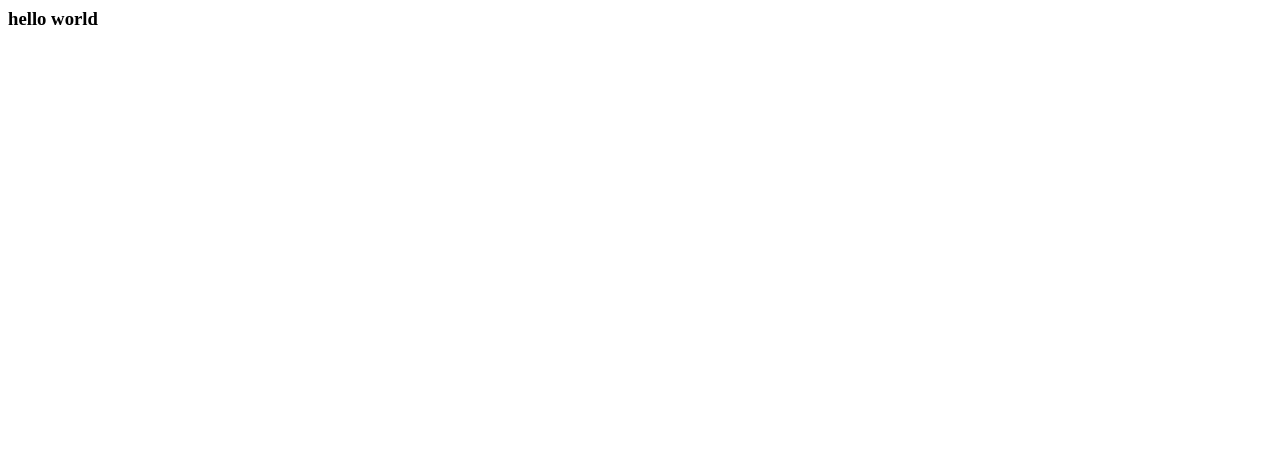
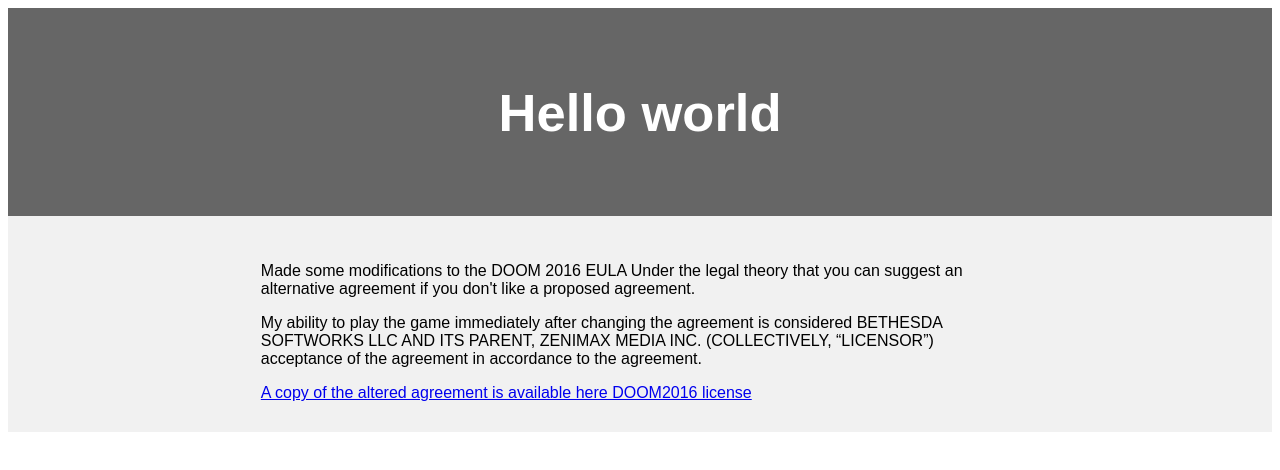
Before and after one commit to HeWhoThreadsLightly/HeWhoThreadsLightly.github.io, a plain HTML site: page index.html in a window 1280 px wide. Drawn offline with Linux system fonts and the light colour scheme.

Commit message:
Update index.html

```diff
--- a/index.html
+++ b/index.html
@@ -1 +1,46 @@
-<h3>hello world</h3>
+<!DOCKTYPE html>
+<html>
+  <head>
+    <meta charset="utf-8">
+	<meta name="viewport" content="width=device-width, initial-scale=1">
+	<style>
+* {
+  box-sizing: border-box;
+}
+
+body {
+  font-family: Arial, Helvetica, sans-serif;
+}
+
+/* Style the header */
+header {
+  background-color: #666;
+  padding: 30px;
+  text-align: center;
+  font-size: 35px;
+  color: white;
+}
+
+article {
+  float: center;
+
+  padding: 30px;
+  padding-left:20%;
+  padding-right:20%;
+  background-color: #f1f1f1;
+}
+
+</style>
+
+  </head>
+  <body>
+  	<header>
+  		<h2>Hello world</h2>
+	</header>
+    <article>
+      <p>Made some modifications to the DOOM 2016 EULA Under the legal theory that you can suggest an alternative agreement if you don't like a proposed agreement.</p>
+      <p>My ability to play the game immediately after changing the agreement is considered BETHESDA SOFTWORKS LLC AND ITS PARENT, ZENIMAX MEDIA INC. (COLLECTIVELY, “LICENSOR”) acceptance of the agreement in accordance to the agreement.</p>
+      <a href="https://hewhothreadslightly.github.io/DOOM2016license/">A copy of the altered agreement is available here DOOM2016 license</a>
+  </article>
+  </body>
+</html>
```
